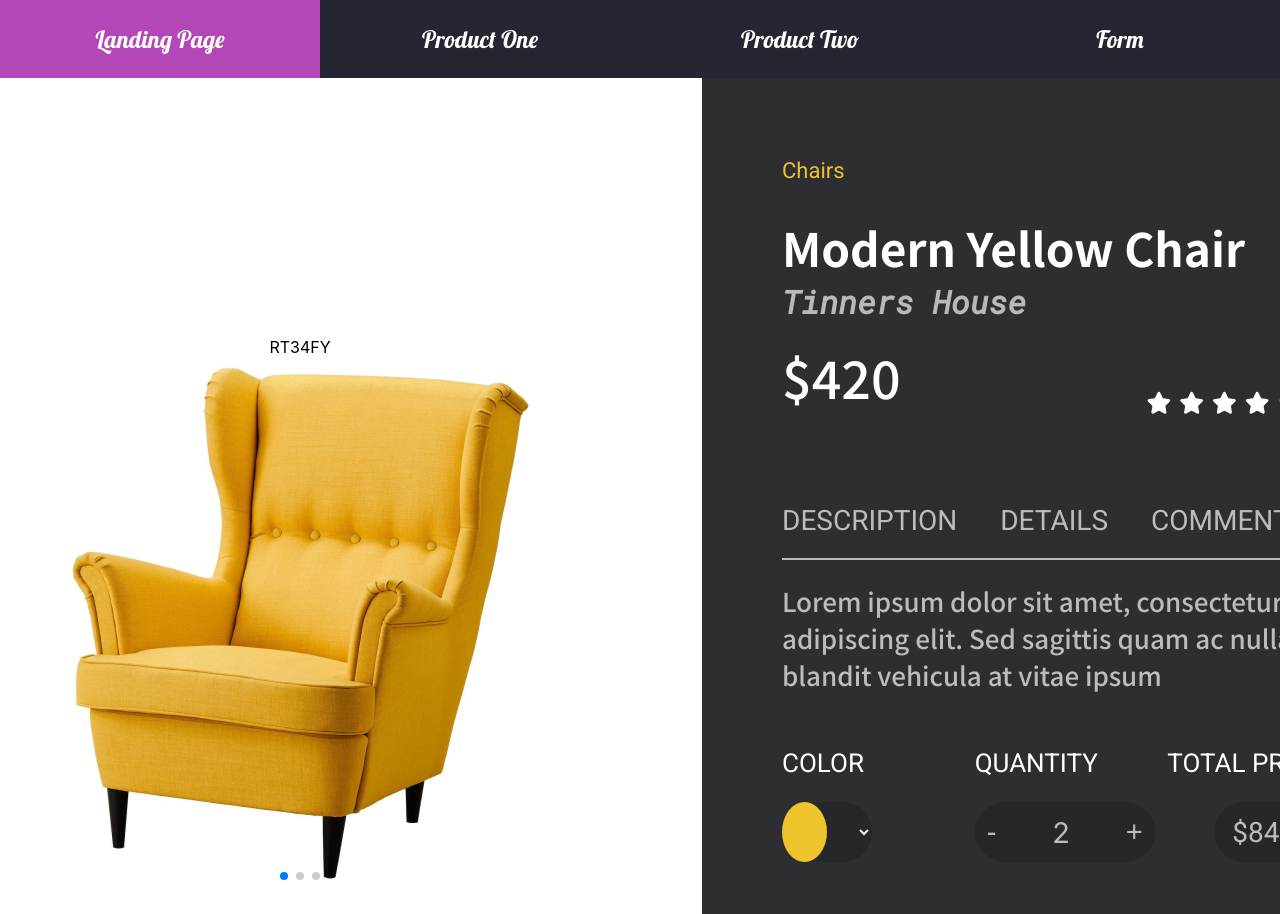
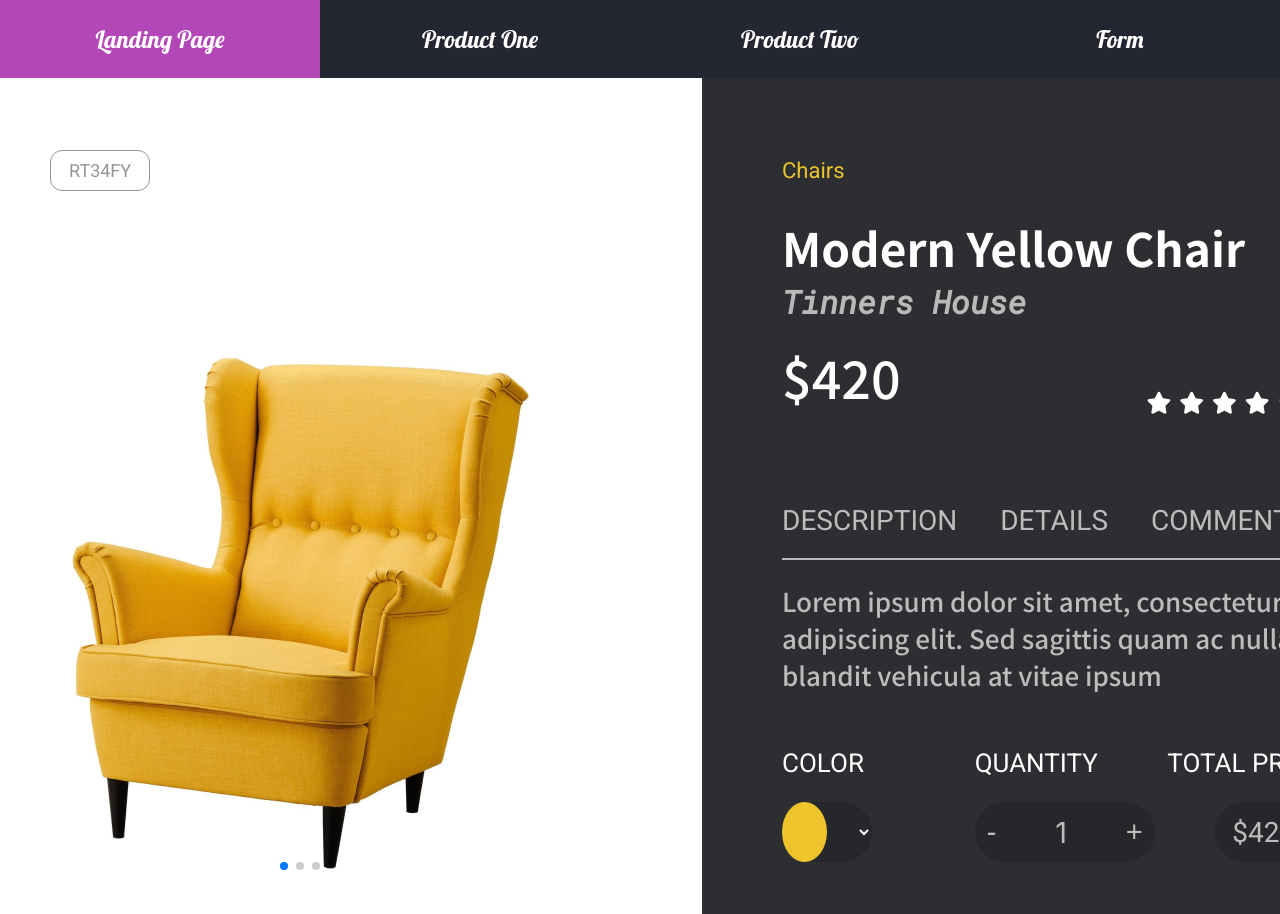
Before and after one commit to DimitarSergeev/Practice-design, a React (Create React App) app in the folder design-practice/: page /product-chair in a window 1280 px wide. Shown: the top 914 px of the page. Built offline with nearby package versions, Linux system fonts and the light colour scheme; a web font is replaced by a local one.

Commit message:
Create an order component
collect order info

```diff
--- /dev/null
+++ b/design-practice/src/components/ProductChair/OrderInfo.js
@@ -0,0 +1,80 @@
+import styles from './ProductChair.module.css'
+
+import { useEffect, useState } from 'react'
+
+
+export const OrderInfo = ({ onePicePrice, setOrderData }) => {
+
+    const [pices, setPices] = useState(1)
+    const [color, setColor] = useState('Yellow')
+    const pickColor = (e) => {
+        setColor(color => color = e.target.value)
+    }
+    useEffect(() => {
+        setOrderData({
+            pices: pices,
+            color: color,
+            totlaPrice: pices * onePicePrice
+        })
+    }, [pices,color,onePicePrice,setOrderData])
+    return (
+        <div className={styles['order-info']}>
+            <div className={styles['order-container']}>
+                <label htmlFor="color">COLOR</label>
+                <div className={styles['color-container']}>
+                    <span className={styles.color}></span>
+                    <select name="color" id="color" onChange={pickColor}>
+                        <option
+                            value="yellow"
+                            style={{ "background": "#ffff00" }}
+                        >
+                        </option>
+
+                        <option
+                            value="green"
+                            style={{ "background": "#00ff00" }}
+                        >
+                        </option>
+
+                        <option
+                            value="red"
+                            style={{ "background": "#ff0000" }}
+                        >
+                        </option>
+                    </select>
+                </div>
+            </div>
+            <div className={styles['order-container']}>
+                <label htmlFor="quant">QUANTITY</label>
+                <div className={styles['quantity-container']} id='quant'>
+                    <button
+                        className={styles['quantity-btn']}
+                        onClick={() => ( pices > 1 ? setPices(pices - 1) : '' )}
+                    >
+                        -
+                    </button>
+                    <p className={styles.pices}>
+                        {pices}
+                    </p>
+                    <button
+                        className={styles['quantity-btn']}
+                        onClick={() => setPices(pices + 1)}
+                    >
+                        +
+                    </button>
+                </div>
+            </div>
+            <div className={styles['order-container']}>
+                <label htmlFor="totlaPrice">TOTAL PRICE</label>
+                <div className={styles['total-container']}>
+                    <span
+                        className={styles['total-price']}
+                        id='totalPrice'
+                    >
+                        ${pices * onePicePrice}
+                    </span>
+                </div>
+            </div>
+        </div>
+    )
+}
--- a/design-practice/src/components/ProductChair/ProductChair.js
+++ b/design-practice/src/components/ProductChair/ProductChair.js
@@ -1,15 +1,22 @@
 import styles from './ProductChair.module.css'
 
 import { SwiperChairs } from './SwiperChairs'
+import { OrderInfo } from './OrderInfo'
+import { useState } from 'react'
+
+export const ProductChair = () => {
+    const onePicePrice = 420
+
+    const [orderData, setOrderData] = useState({})
 
 
-export const ProductChair = () => {
+console.log(orderData);
     return (
         <article className={styles.container} >
 
             <div className={styles['img-container']}>
                 <span className={styles.code}>RT34FY</span>
-                <SwiperChairs className={styles['swiper-conainer']} />
+                <SwiperChairs />
                 <div className="swiper-pagination"></div>
             </div>
 
@@ -43,33 +50,10 @@ export const ProductChair = () => {
                         </p>
                     </div>
 
-                    <div className={styles['order-info']}>
-                        <div className={styles['order-container']}>
-                            <label htmlFor="color">COLOR</label>
-                            <div className={styles['color-container']}>
-                                <span className={styles.color}></span>
-                                <select name="color" id="color">
-                                    <option value="yellow" style={{ "background-color": "#ffff00" }}></option>
-                                    <option value="green" style={{ "background-color": "#00ff00" }}></option>
-                                    <option value="#ff0000" style={{ "background-color": "#ff0000" }}></option>
-                                </select>
-                            </div>
-                        </div>
-                        <div className={styles['order-container']}>
-                            <label htmlFor="quant">QUANTITY</label>
-                            <div className={styles['quantity-container']} id='quant'>
-                                <button className={styles['quantity-btn']}>-</button>
-                                <p className={styles.pices}>2</p>
-                                <button className={styles['quantity-btn']}>+</button>
-                            </div>
-                        </div>
-                        <div className={styles['order-container']}>
-                            <label htmlFor="totlaPrice">TOTAL PRICE</label>
-                            <div className={styles['total-container']}>
-                                <span className={styles['total-price']} id='totlaPrice'>$840</span>
-                            </div>
-                        </div>
-                    </div>
+                    <OrderInfo
+                        onePicePrice={onePicePrice}
+                        setOrderData={setOrderData}
+                    />
 
                     <div className={styles['action-btns']}>
                         <button className={styles['action-wishList']}>ADD TO MY WISHLIST</button>
--- a/design-practice/src/components/ProductChair/ProductChair.module.css
+++ b/design-practice/src/components/ProductChair/ProductChair.module.css
@@ -17,7 +17,18 @@
     align-self: center;
 }
 
-
+.code{
+    position: absolute;
+    top: 150px;
+    left: 50px;
+    border: 1px solid #2D2E32;
+    color: #2D2E32;
+    border-radius: 12px;
+    font-family: "Roboto",sans-serif;
+    font-size: 18px;
+    padding: 9px 18px;
+    opacity: 0.5;
+}
 
 .info-container {
     background-color: #2D2E32;
```
